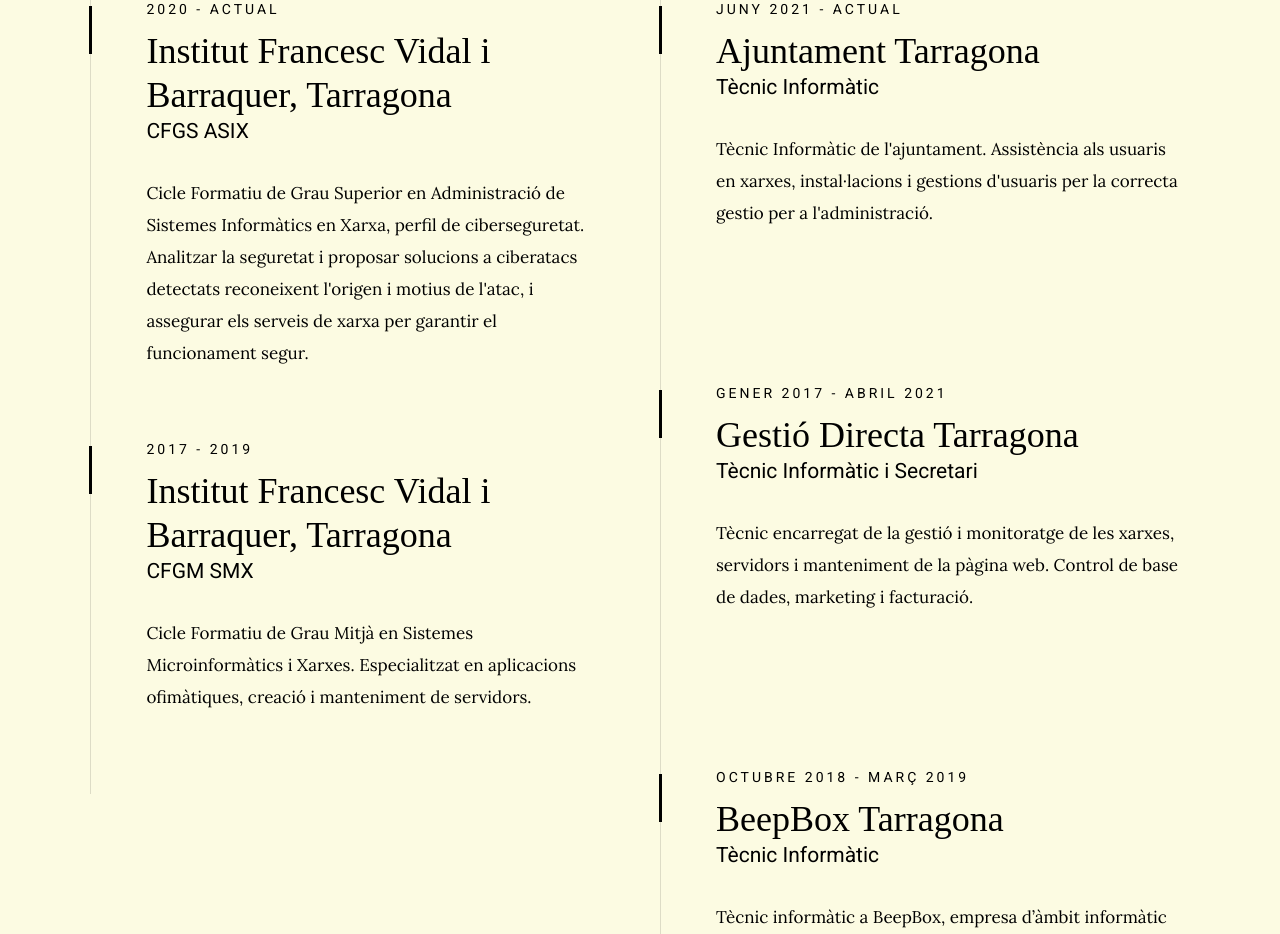
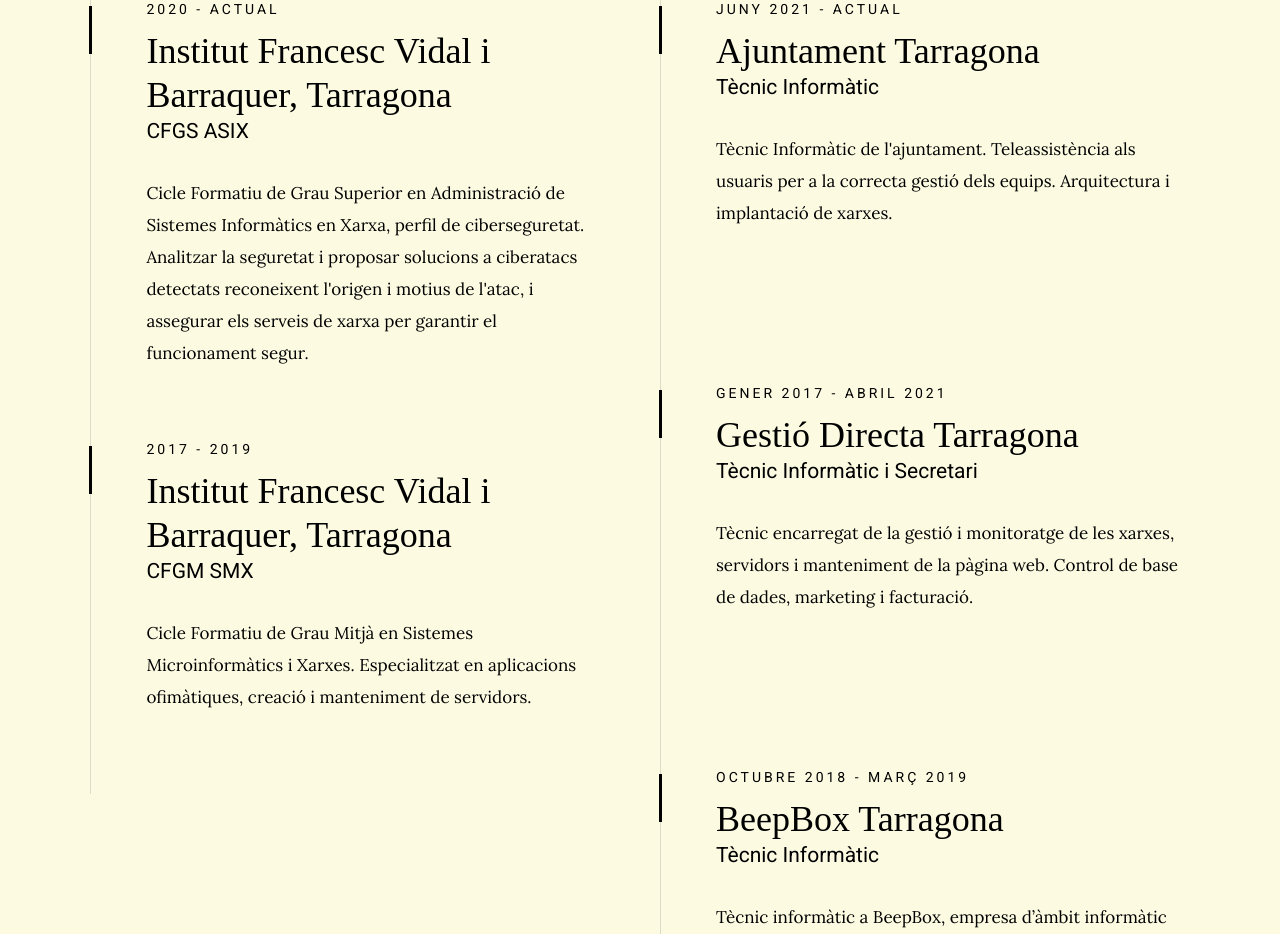
Before and after one commit to didac20/didac20.github.io, a plain HTML site: page index_cat.html in a window 1280 px wide. Shown: the part 2100-3034 px from the top of the page. Drawn offline with Linux system fonts and the light colour scheme; a web font is replaced by a local one.

Commit message:
Update index_cat.html

```diff
--- a/index_cat.html
+++ b/index_cat.html
@@ -196,7 +196,8 @@
                                 <h5>Tècnic Informàtic</h5>
                             </div>
                             <div class="timeline__desc">
-                                <p>Tècnic Informàtic de l'ajuntament. Assistència als usuaris en xarxes, instal·lacions i gestions d'usuaris per la correcta gestio per a l'administració.</p>
+                                <p>Tècnic Informàtic de l'ajuntament. Teleassistència als usuaris per a
+				la correcta gestió dels equips. Arquitectura i implantació de xarxes.</p>
                             </div>
                         </div>
 
```
